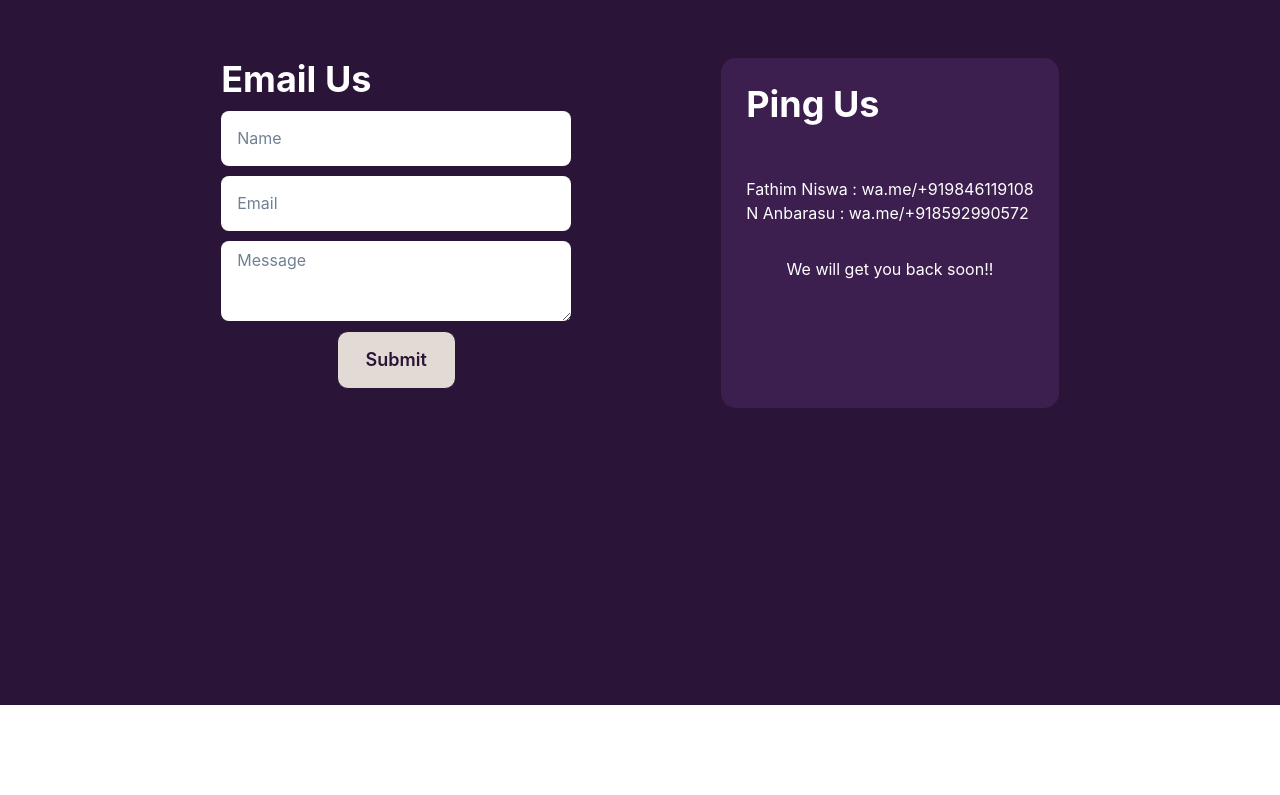
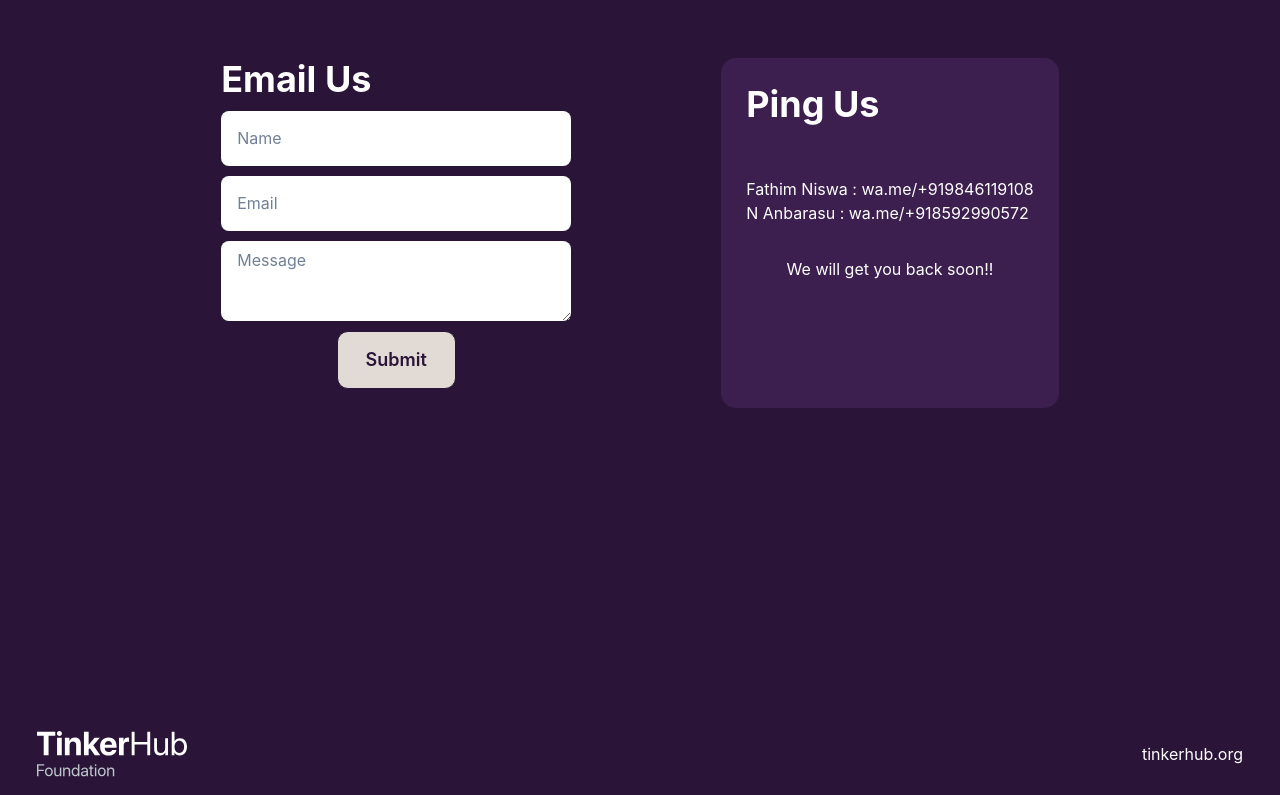
Before and after one commit to tinkerhub/saturday-hack-night, a React app in the folder apps/web/: page / in a window 1280 px wide. Shown: the part 2490-3285 px from the top of the page. Before the commit the page ends 3195 px from the top, so only its background shows below. Built offline with nearby package versions, Linux system fonts and the light colour scheme; no server answers.

Commit message:
feat: added Footer

```diff
--- /dev/null
+++ b/apps/web/index.d.ts
@@ -0,0 +1,3 @@
+declare module '*.jpg';
+declare module '*.svg';
+declare module '*.png';
--- /dev/null
+++ b/apps/web/src/components/Footer.tsx
@@ -0,0 +1,13 @@
+import { HStack, Image, Text } from '@chakra-ui/react';
+import React from 'react';
+
+import thLogo from '../../assets/TH.svg';
+
+const Footer = () => (
+    <HStack width="95%" paddingInline="5px" paddingBlock="18px" justifyContent="space-between">
+        <Image width="150px" src={thLogo} alt="TinkerHub Logo" />
+        <Text>tinkerhub.org</Text>
+    </HStack>
+);
+
+export default Footer;
--- a/apps/web/src/components/index.tsx
+++ b/apps/web/src/components/index.tsx
@@ -2,5 +2,6 @@ import Button from './Button';
 import NavBar from './Navbar';
 import Chat from './Chat';
 import Card from './Card';
+import Footer from './Footer';
 
-export { Button, NavBar, Chat, Card };
+export { Button, NavBar, Chat, Card, Footer };
--- a/apps/web/src/routes/Landing.tsx
+++ b/apps/web/src/routes/Landing.tsx
@@ -1,5 +1,5 @@
 import React from 'react';
-import { NavBar } from '../components';
+import { Footer, NavBar } from '../components';
 import { Layout } from '../layout';
 import { Home, How, Queries, Why } from '../views/Landing';
 
@@ -10,6 +10,7 @@ const Landing = () => (
         <Why />
         <How />
         <Queries />
+        <Footer />
     </Layout>
 );
 
--- a/apps/web/tsconfig.json
+++ b/apps/web/tsconfig.json
@@ -11,6 +11,7 @@
       "esModuleInterop": true
     },
     "include": [
-      "./src/**/**/**/**/*"
+      "./src/**/**/**/**/*",
+       "index.d.ts"
     ]
   }
```
Also changed, not shown: apps/web/assets/TH.svg (added).
